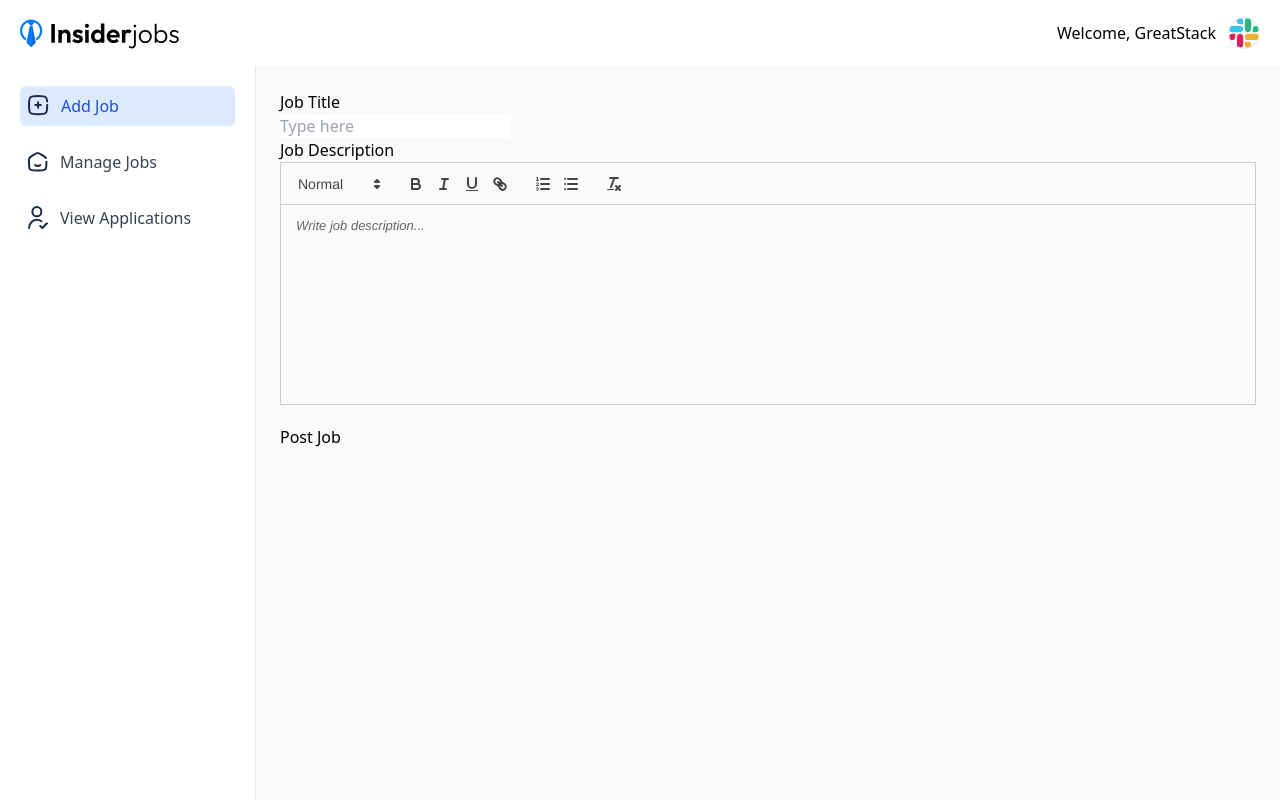
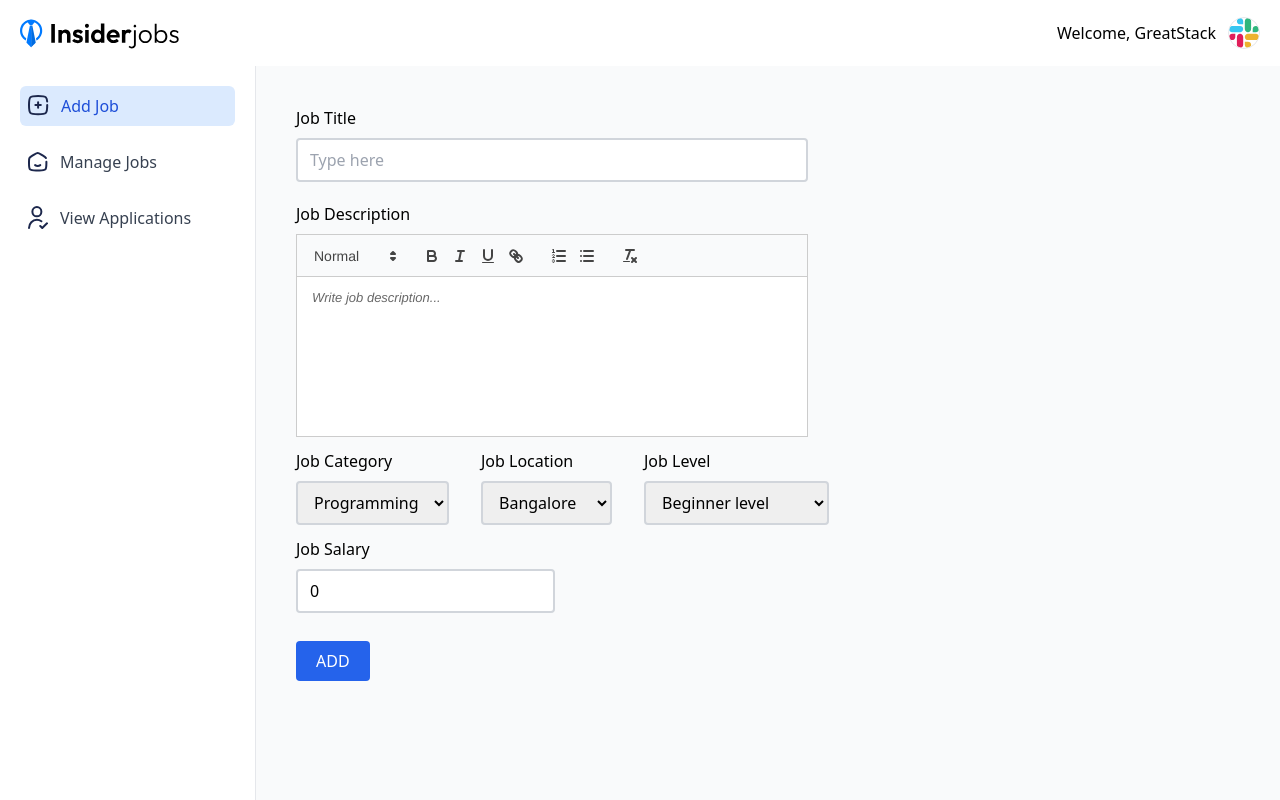
Before and after one commit to KashmiraNigholkar/Job_Portal_Website, a React (Vite) app in the folder client/: page /dashboard/add-job in a window 1280 px wide. Built offline with nearby package versions, Linux system fonts and the light colour scheme.

Commit message:
eleventh   commit

```diff
--- a/client/src/pages/AddJob.jsx
+++ b/client/src/pages/AddJob.jsx
@@ -1,6 +1,10 @@
 import React, { useEffect, useRef, useState } from 'react';
 import Quill from 'quill';
-import 'quill/dist/quill.snow.css'; // ✅ Important to show editor styling
+import 'quill/dist/quill.snow.css';
+
+// Dummy data for categories and locations
+const JobCategories = ['Programming', 'Design', 'Marketing', 'Sales'];
+const JobLocations = ['Bangalore', 'Mumbai', 'Delhi', 'Hyderabad'];
 
 const AddJob = () => {
   const [title, setTitle] = useState('');
@@ -9,8 +13,8 @@ const AddJob = () => {
   const [level, setLevel] = useState('Beginner level');
   const [salary, setSalary] = useState(0);
 
-  const editorRef = useRef(null);  // ✅ Used to reference the div
-  const quillRef = useRef(null);   // ✅ Holds the Quill instance
+  const editorRef = useRef(null);    // Reference to the editor container div
+  const quillRef = useRef(null);     // Stores the Quill instance
 
   useEffect(() => {
     if (!quillRef.current && editorRef.current) {
@@ -21,26 +25,109 @@ const AddJob = () => {
     }
   }, []);
 
+  const handleSubmit = (e) => {
+    e.preventDefault();
+    const description = quillRef.current?.root.innerHTML;
+
+    const jobData = {
+      title,
+      description,
+      category,
+      location,
+      level,
+      salary,
+    };
+
+    console.log('Submitting job:', jobData);
+
+    // Submit jobData to your backend or API here
+  };
+
   return (
-    <form>
-      <div>
-        <p>Job Title</p>
+    <form
+      onSubmit={handleSubmit}
+      className='container p-4 flex flex-col w-full items-start gap-3'
+    >
+      {/* Job Title */}
+      <div className='w-full'>
+        <p className='mb-2'>Job Title</p>
         <input
           type="text"
           placeholder="Type here"
           onChange={(e) => setTitle(e.target.value)}
           value={title}
           required
+          className='w-full max-w-lg px-3 py-2 border-2 border-gray-300 rounded'
         />
       </div>
 
-      <div>
-        <p>Job Description</p>
-        <div ref={editorRef} style={{ height: '200px', marginBottom: '20px' }}></div>
+      {/* Job Description */}
+      <div className='w-full max-w-lg'>
+        <p className='my-2'>Job Description</p>
+        <div ref={editorRef} className='h-40 bg-white' />
       </div>
 
-      {/* Optional: Submit button */}
-      <button type="submit">Post Job</button>
+      {/* Dropdowns for Category, Location, Level */}
+      <div className='flex flex-col sm:flex-row gap-2 w-full sm:gap-8'>
+        <div>
+          <p className='mb-2'>Job Category</p>
+          <select
+            className='w-full px-3 py-2 border-2 border-gray-300 rounded'
+            onChange={e => setCategory(e.target.value)}
+            value={category}
+          >
+            {JobCategories.map((cat, index) => (
+              <option value={cat} key={index}>{cat}</option>
+            ))}
+          </select>
+        </div>
+
+        <div>
+          <p className='mb-2'>Job Location</p>
+          <select
+            className='w-full px-3 py-2 border-2 border-gray-300 rounded'
+            onChange={e => setLocation(e.target.value)}
+            value={location}
+          >
+            {JobLocations.map((loc, index) => (
+              <option value={loc} key={index}>{loc}</option>
+            ))}
+          </select>
+        </div>
+
+        <div>
+          <p className='mb-2'>Job Level</p>
+          <select
+            className='w-full px-3 py-2 border-2 border-gray-300 rounded'
+            onChange={e => setLevel(e.target.value)}
+            value={level}
+          >
+            <option value="Beginner level">Beginner level</option>
+            <option value="Intermediate level">Intermediate level</option>
+            <option value="Senior level">Senior level</option>
+          </select>
+        </div>
+      </div>
+
+      {/* Job Salary */}
+      <div>
+        <p className='mb-2'>Job Salary</p>
+        <input
+          type="number"
+          placeholder='2500'
+          onChange={e => setSalary(e.target.value)}
+          value={salary}
+          className='px-3 py-2 border-2 border-gray-300 rounded'
+        />
+      </div>
+
+      {/* Submit Button */}
+      <button
+        type="submit"
+        className="bg-blue-600 text-white px-5 py-2 mt-4 rounded hover:bg-blue-700 transition"
+      >
+        ADD
+      </button>
     </form>
   );
 };
```
